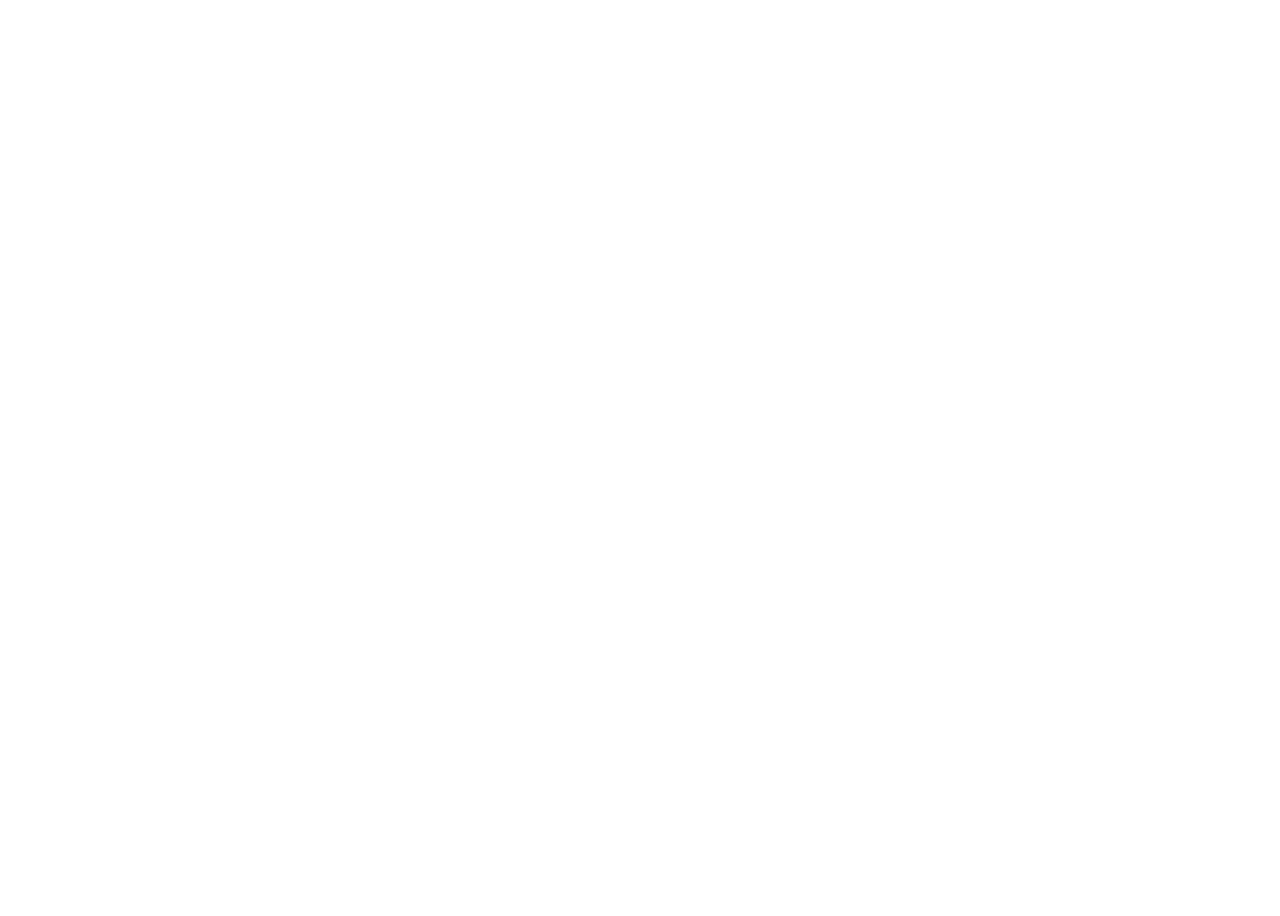
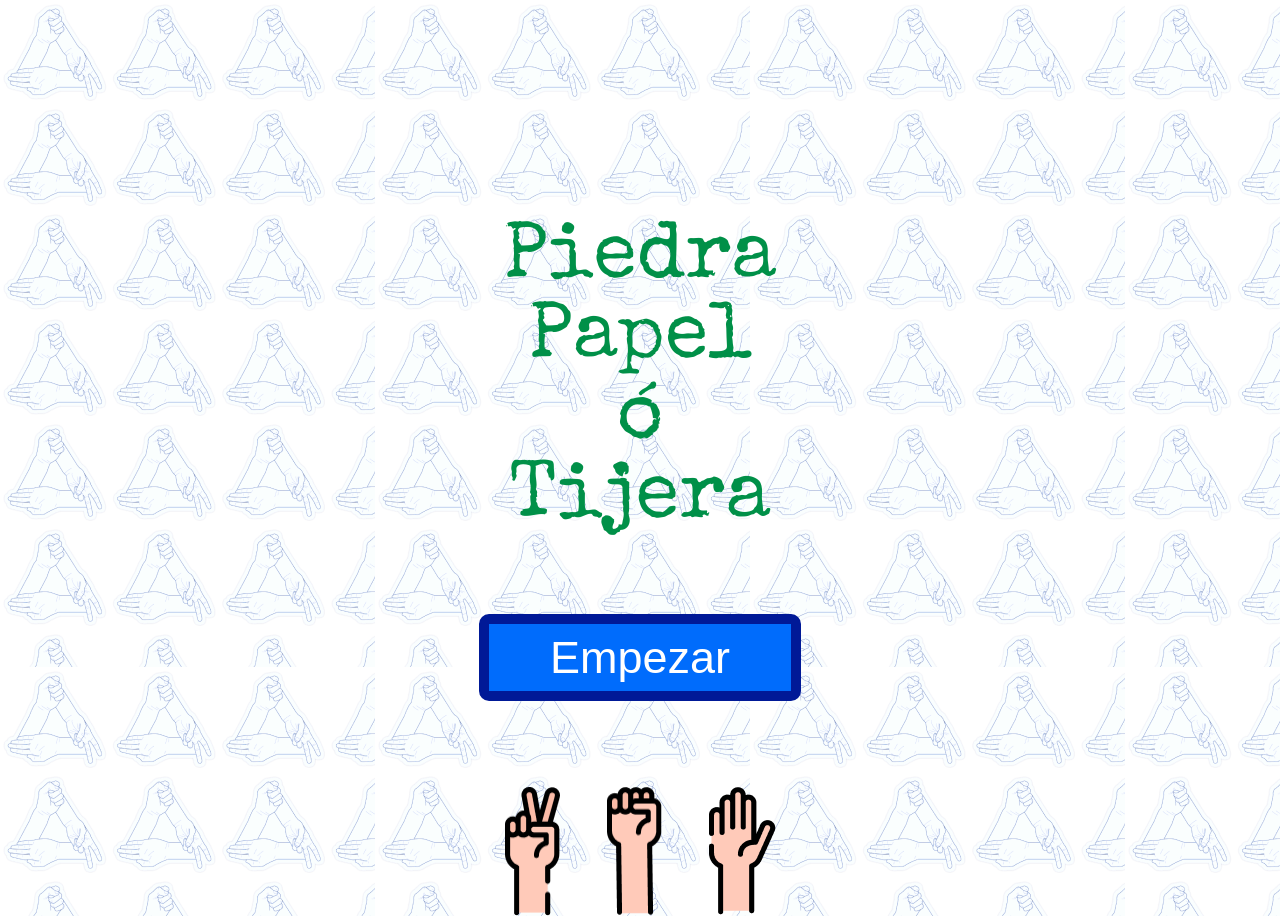
Before and after one commit to GUSTAVO97-OSS/DESAFIO-FINAL-5, a website built with Parcel: page src/index.html in a window 1280 px wide. Before the commit the page ends 800 px from the top, so only its background shows below. Built offline with nearby package versions, Linux system fonts and the light colour scheme; a web font is replaced by a local one.

Commit message:
septimo commit

```diff
--- a/src/router.ts
+++ b/src/router.ts
@@ -53,10 +53,8 @@ export function initRouter(container) {
                }
            }
        }
-       if (location.host.includes("github.io")) {
-        goTo("/welcome")
-    } else if (location.pathname == "/") {
-        goTo("DESAFIO-FINAL-5/welcome")
+       if (location.host.includes("github.io") || "/") {
+        goTo("/DESAFIO-FINAL-5/welcome")
     }
     else { handleRoute(location.pathname); }
 
```
Also changed, not shown: build/index.html, 2 other files.
